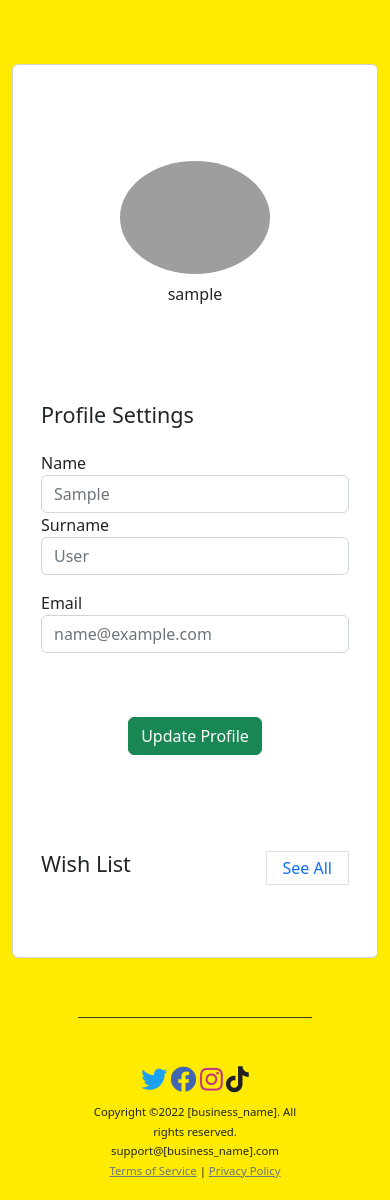
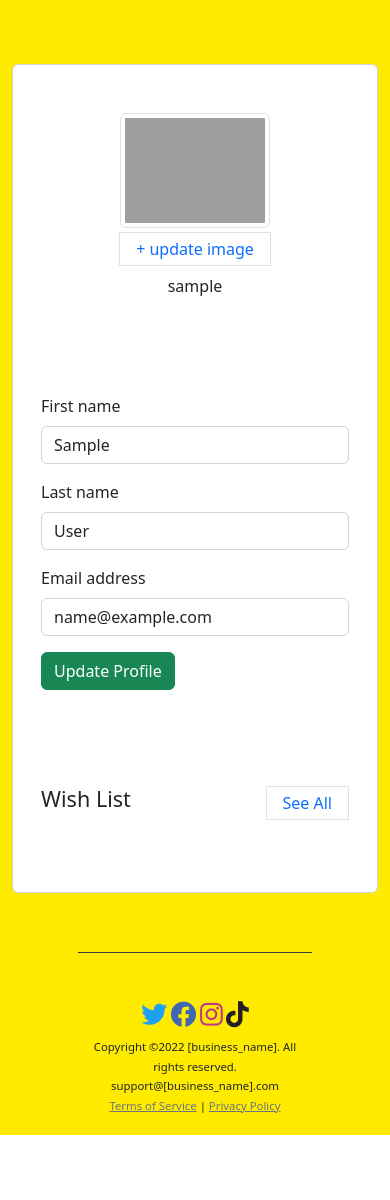
Before and after one commit to raw0ol/django-eCommerce-template, a Django app: page /accounts/profile/ in a window 390 px wide. Shown: the part 73-1273 px from the top of the page. After the commit the page ends 1208 px from the top, so only its background shows below. Run offline with Django 4.2, Linux system fonts and the light colour scheme; the visitor is signed in with stand-in values (Sample User, id 1); data comes from the database, SQL or seed files in the repository; data that the repository does not hold is empty; some libraries are stand-ins or nearby versions; grey boxes are pictures that could not be loaded.

Commit message:
Added Django forms to update user profile first_name, last_name, and email.

```diff
--- a/app_store/templates/app_store/store_products.html
+++ b/app_store/templates/app_store/store_products.html
@@ -3,7 +3,7 @@
 
 {% block content %}
     <div class="container mt-5 mb-5 text-center">
-        <div class="display-6 mb-3"><span class="p-2" style="border-bottom: solid 3px #003055;border-top: solid 3px #003055;"> Items For Sale </span></div>
+        <div class="display-6 mb-3"><span class="p-2"> Items For Sale </span></div>
         <div class="mt-1 row row-cols-1 row-cols-md-3 g-4">
             {% for product in all_products %}
             <div class="col featured-items d-flex justify-content-center">
--- a/app_store/templates/app_store/user_wishlist.html
+++ b/app_store/templates/app_store/user_wishlist.html
@@ -3,7 +3,7 @@
 
 {% block content %}
     <div class="container mt-5 mb-5 text-center">
-        <div class="display-6 mb-3"><span class="p-2" style="border-bottom: solid 3px #003055;border-top: solid 3px #003055;"> My Wishlist </span></div>
+        <div class="display-6 mb-3"><span class="p-2"> My Wishlist </span></div>
         <div class="mt-1 row row-cols-1 row-cols-md-3 g-4">
             {% for product in all_wishlist_products %}
             <div class="col featured-items d-flex justify-content-center">
--- a/app_users/forms.py
+++ b/app_users/forms.py
@@ -1,4 +1,3 @@
-from pyexpat import model
 from django import forms
 from django.contrib.auth.models import User
 from django.contrib.auth.forms import UserCreationForm
@@ -9,3 +8,10 @@ class UserRegisterForm(UserCreationForm):
     class Meta:
         model = User
         fields = ['username', 'email', 'password1', 'password2']
+
+class UpdateProfileForm(forms.ModelForm):
+    email = forms.EmailField
+
+    class Meta:
+        model = User
+        fields = ['first_name', 'last_name', 'email']
--- a/app_users/templates/app_users/profile.html
+++ b/app_users/templates/app_users/profile.html
@@ -1,41 +1,30 @@
 {% extends "app_store/base.html" %}
+{% load crispy_forms_tags %}
 {% block content %}
 
 <div class="container d-flex justify-content-center mt-5">
     <div class="container rounded mt-3 card">
         <div class="row">
             <div class="col-md-3 border-right">
-                <div class="d-flex flex-column align-items-center text-center p-3 py-5"><img class="rounded-circle mt-5" width="150px" src="{{ user.profile.profile_image.url }}"><span class="font-weight-bold mt-2">{{ user.username }}</span><span> </span></div>
+                <div class="d-flex flex-column align-items-center p-3 py-5">
+                    <img class="img-thumbnail" width="150px" src="{{ user.profile.profile_image.url }}">
+                    <span class="border px-3 p-1 mt-1 text-primary">+ update image</span>
+                    <span class="mt-2">{{ user.username }}
+                </div>
             </div>
             <div class="col-md-5 border-right">
-                <div class="p-3 py-5">
-                    <div class="d-flex justify-content-between align-items-center mb-3">
-                        <h4 class="text-right">Profile Settings</h4>
+
+                <form class="p-3 py-5" action=" {% url 'profile' %} " method="POST">
+                    {% csrf_token %}
+                    {{ form|crispy }}
+                    <div class="mt-2">
+                        <button class="btn btn-success profile-button" type="submit">Update Profile</button>
                     </div>
-                    <div class="row mt-2">
-                        <div class="col-md-6"><label class="labels">Name</label><input type="text" class="form-control" placeholder="{{ user.first_name }}" value=""></div>
-                        <div class="col-md-6"><label class="labels">Surname</label><input type="text" class="form-control" value="" placeholder="{{ user.last_name }}"></div>
-                    </div>
-                    <div class="row mt-3">
-                        <div class="col-md-12"><label class="labels">Email</label><input type="text" class="form-control" placeholder="{{ user.email }}" value=""></div>
-                        <!-- <div class="col-md-12"><label class="labels">Mobile Number</label><input type="text" class="form-control" placeholder="enter phone number" value=""></div>
-                        <div class="col-md-12"><label class="labels">Address Line 1</label><input type="text" class="form-control" placeholder="enter address line 1" value=""></div>
-                        <div class="col-md-12"><label class="labels">Address Line 2</label><input type="text" class="form-control" placeholder="enter address line 2" value=""></div> -->
-                    </div>
-                    <div class="row mt-3">
-                        <!-- <div class="col-md-6"><label class="labels">State</label><input type="text" class="form-control" placeholder="state" value=""></div>
-                        <div class="col-md-6"><label class="labels">Zipcode</label><input type="text" class="form-control" placeholder="zipcode" value=""></div> -->
-                    </div>
-                    <div class="mt-5 text-center"><button class="col-md-6 btn btn-success profile-button" type="button">Update Profile</button></div>
-                </div>
+                </form>
+
             </div>
             <div class="col-md-4">
                 <!-- custom (add recent orders) -->
-                <!-- <div class="p-3 py-5">
-                    <div class="d-flex justify-content-between align-items-center recent-orders"><h4>Recent Orders</h4><span class="border px-3 p-1 recent-orders">All Orders</span></div><br>
-                    <div class="col-md-12">[order_number] - <small>[mm/dd/yyyy]</small></div> <br>
-                </div>
-                <hr> -->
                 <div class="p-3 py-5">
                     <div class="d-flex justify-content-between align-items-center wish-list"><h4>Wish List</h4><span class="border px-3 p-1"><a class="text-decoration-none" href="{% url 'wishlist-products' %}">See All</a></span></div><br>
                     <div class="recent-wishlisted">
--- a/app_users/views.py
+++ b/app_users/views.py
@@ -1,5 +1,5 @@
 from django.shortcuts import render, redirect
-from .forms import UserRegisterForm
+from .forms import UserRegisterForm, UpdateProfileForm
 from django.contrib import messages
 from app_store.models import Wishlist
 from django.contrib.auth.decorators import login_required
@@ -20,7 +20,24 @@ def register(request):
 def profile(request):
     wishlist = Wishlist.objects.get(user=request.user)
     products_in_wishlist = wishlist.wishlistproduct_set.order_by('-date_added')[:10]
+    if request.method == 'POST':
+        form = UpdateProfileForm(request.POST)
+        if form.is_valid():
+            first_name = form.cleaned_data['first_name']
+            last_name = form.cleaned_data['last_name']
+            email = form.cleaned_data['email']
+
+            user = request.user
+            user.first_name = first_name
+            user.last_name = last_name
+            user.email = email
+            user.save()
+    else:
+        user = request.user
+        form = UpdateProfileForm(instance=user)
+
     context = {
-        'products_in_wishlist': products_in_wishlist
+        'products_in_wishlist': products_in_wishlist,
+        'form': form
     }
     return render(request, "app_users/profile.html", context=context)
```
